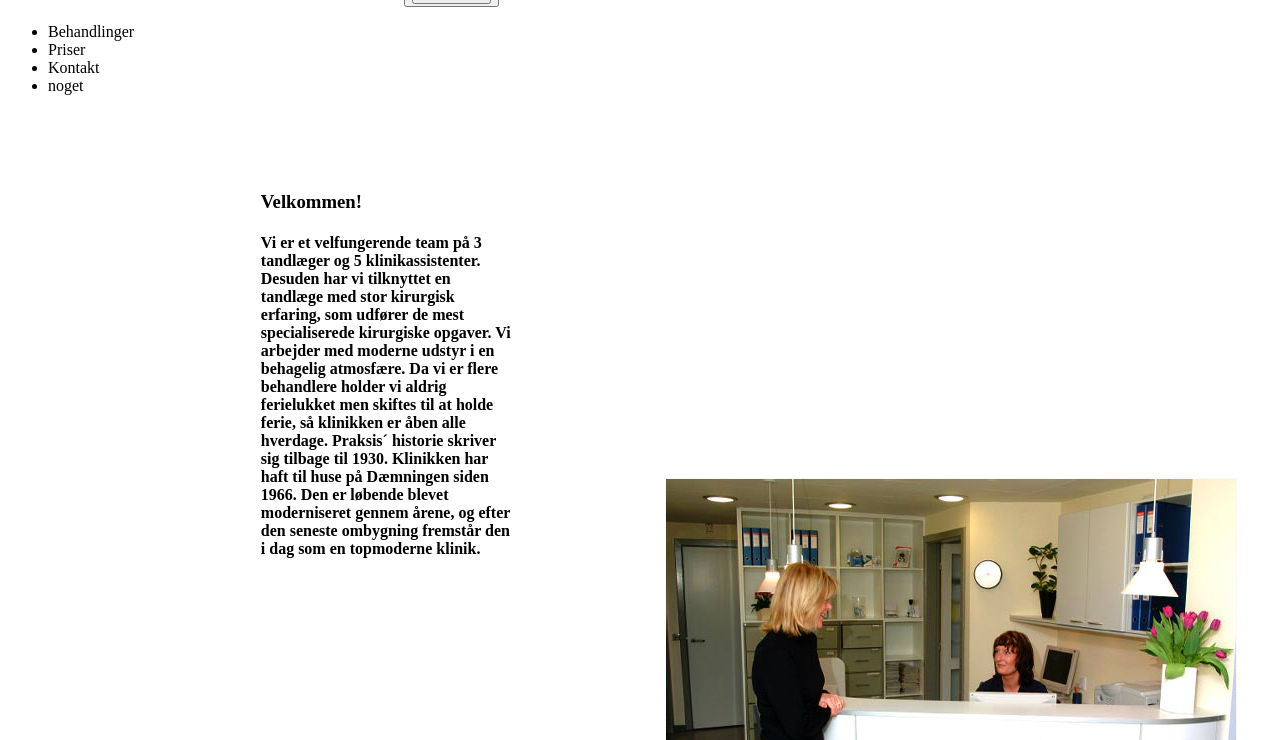
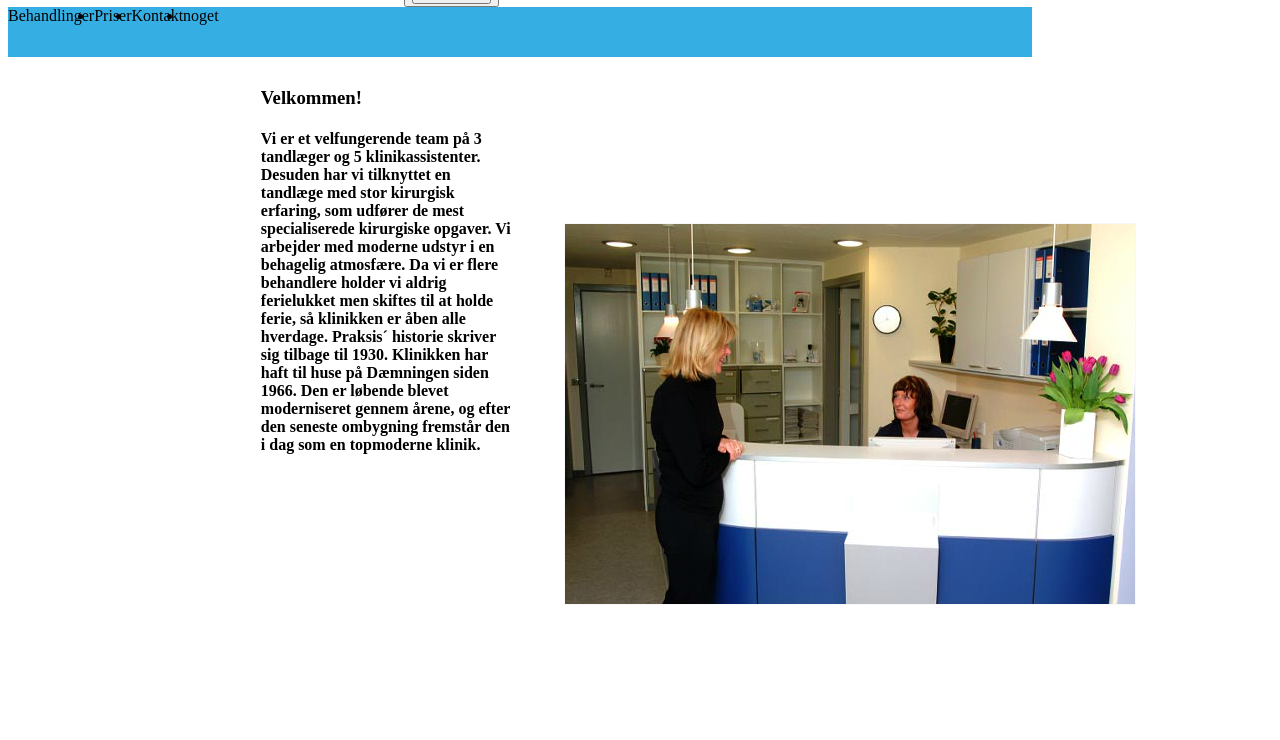
Before and after one commit to mettebk88/dentist, a plain HTML site: page tandlæge.html in a window 1280 px wide. Shown: the part 60-800 px from the top of the page. Drawn offline with Linux system fonts and the light colour scheme.

Commit message:
Update style.css

```diff
--- a/style.css
+++ b/style.css
@@ -1,15 +1,39 @@
 @charset "utf-8";
 /* CSS Document */
 
-#1 {
+@charset "utf-8";
+/* CSS Document */
+
+ tb {font-size:14px;
+	}
+
+nav {
+
+	text-align:center;
+
+	font-size:16px;
+	position:fixed;
+	height:50px;
+	width:80%;
+	background-color:#35AFE3;
+
+     }
+
+	 ul { display:inline;
 
 
-}
+	 }
+
+	li {  float: left;
+	position:inherit;
+	 text-align:center; }
+
 article {
 	display:inline-block;
 margin-left: 20%;
 
 float:left;
+
 }
 
 
@@ -20,13 +44,13 @@ float:left;
 
 
 
-	section#pic1 {	 margin-right:20%;
-	margin-left:40%;
-	margin-top:-10%;
+	section#pic1 {	 margin-right:30%;
+	margin-left:30%;
+	margin-top:-25%;
 
 		}
 
-		section#text2 {width:25%;
+		section#text2 {
 		 margin-top:200px;
 
 
```
